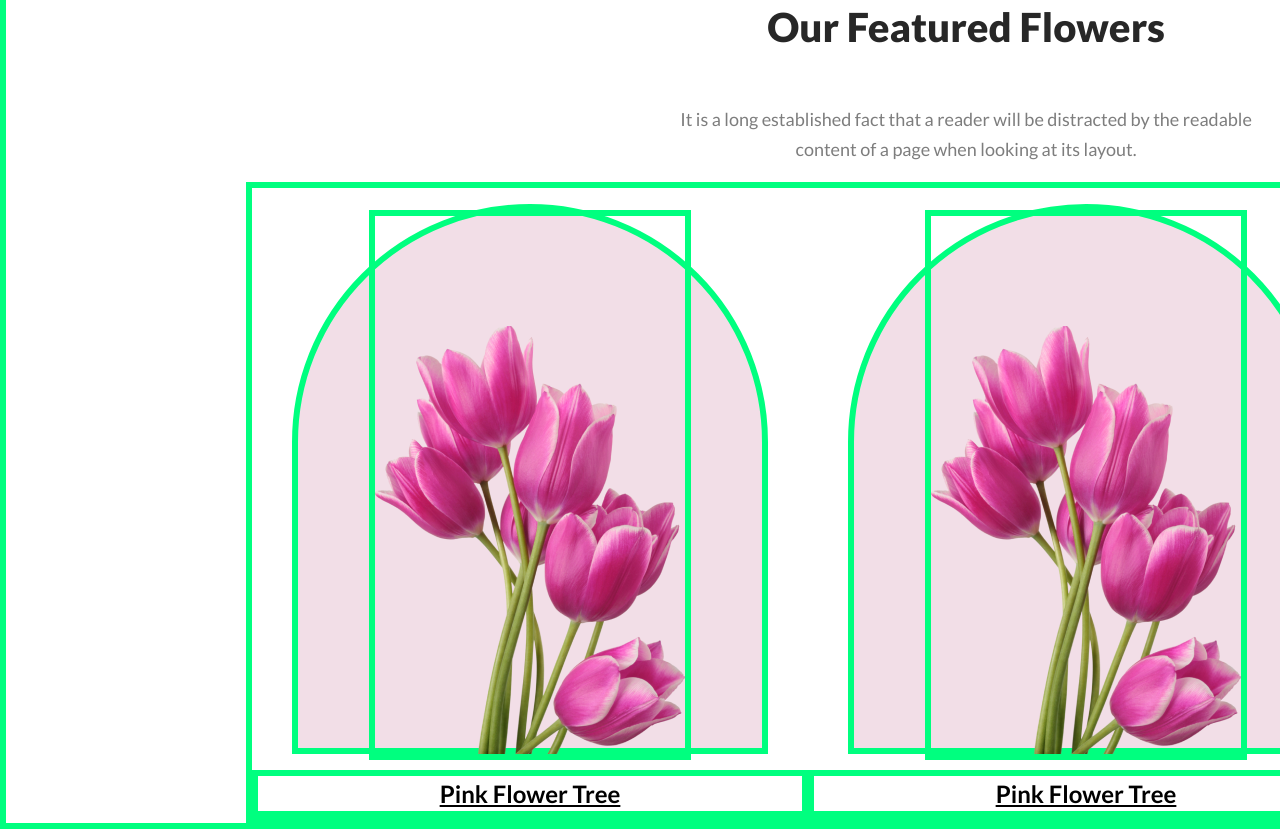
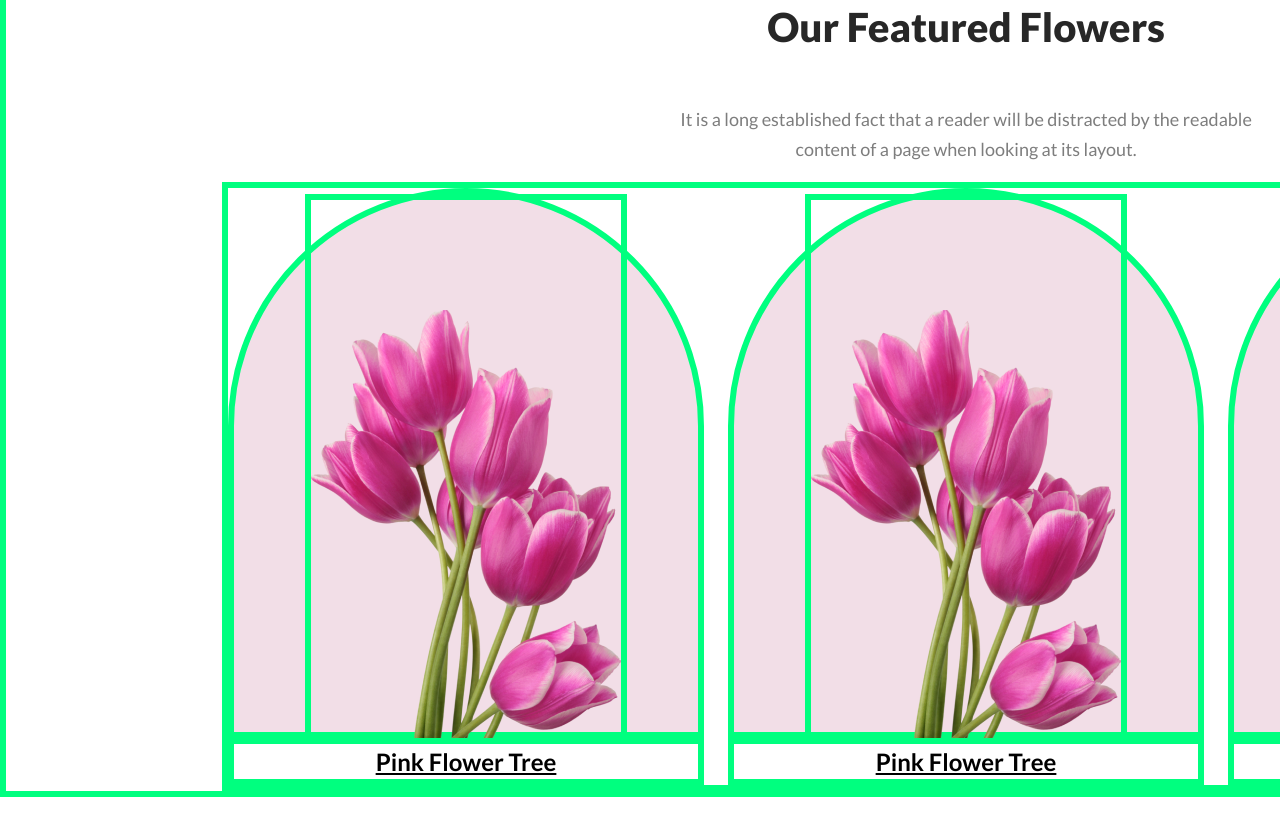
Before and after one commit to emon9X/flower-shop-assignment, a plain HTML site: page index.html in a window 1280 px wide. Shown: the part 918-1747 px from the top of the page. After the commit the page ends 1715 px from the top, so only its background shows below. Drawn offline with Linux system fonts and the light colour scheme.

Commit message:
our feature

```diff
--- a/index.html
+++ b/index.html
@@ -37,29 +37,29 @@
             </p>
         </div>
         <div class="featured-img-block">
-            <div>
-                <figure class="featured-image">
+            <div class="image-conatainer">
+                <div class="featured-image">
                     <img class="img" src="./Flower Asset/pngwing 6.png" alt="image">
-                </figure>
-                <figcaption class="caption">
+                </div>
+                <div class="caption">
                     Pink Flower Tree
-                </figcaption>
+                </div>
             </div>
-            <div>
-                <figure class="featured-image">
+            <div class="image-conatainer" style="padding: 0px 24px 0px 24px;">
+                <div class="featured-image">
                     <img class="img" src="./Flower Asset/pngwing 6.png" alt="image">
-                </figure>
-                <figcaption class="caption">
+                </div>
+                <div class="caption">
                     Pink Flower Tree
-                </figcaption>
+                </div>
             </div>
-            <div>
-                <figure class="featured-image">
+            <div class="image-conatainer">
+                <div class="featured-image">
                     <img class="img" src="./Flower Asset/pngwing 6.png" alt="image">
-                </figure>
-                <figcaption class="caption">
+                </div>
+                <div class="caption">
                     Pink Flower Tree
-                </figcaption>
+                </div>
             </div>
         </div>
 
--- a/styling.css
+++ b/styling.css
@@ -78,10 +78,12 @@ body {
 }
 
 /* our featured section */
+
 .featured-block {
     border: 6px solid springgreen;
     width: 1920px;
     margin: auto;
+    justify-items: center;
 
 }
 
@@ -106,10 +108,12 @@ body {
 .featured-img-block {
     border: 6px solid springgreen;
     display: flex;
-    align-items: center;
+    /* align-items: center; */
     /* padding: 0px 240px 0px 240px; */
     /* margin: auto; */
-    margin-left: 240px;
+    /* margin-left: 240px; */
+
+    justify-content: center;
 }
 
 .featured-image {
@@ -124,14 +128,13 @@ body {
 
 .img {
     border: 6px solid springgreen;
-    margin: auto;
+    /* margin: auto; */
     padding-top: 110px;
 }
 
 .caption {
     border: 6px solid springgreen;
     text-align: center;
-
     font-size: 24px;
     font-style: normal;
     font-weight: 700;
```
